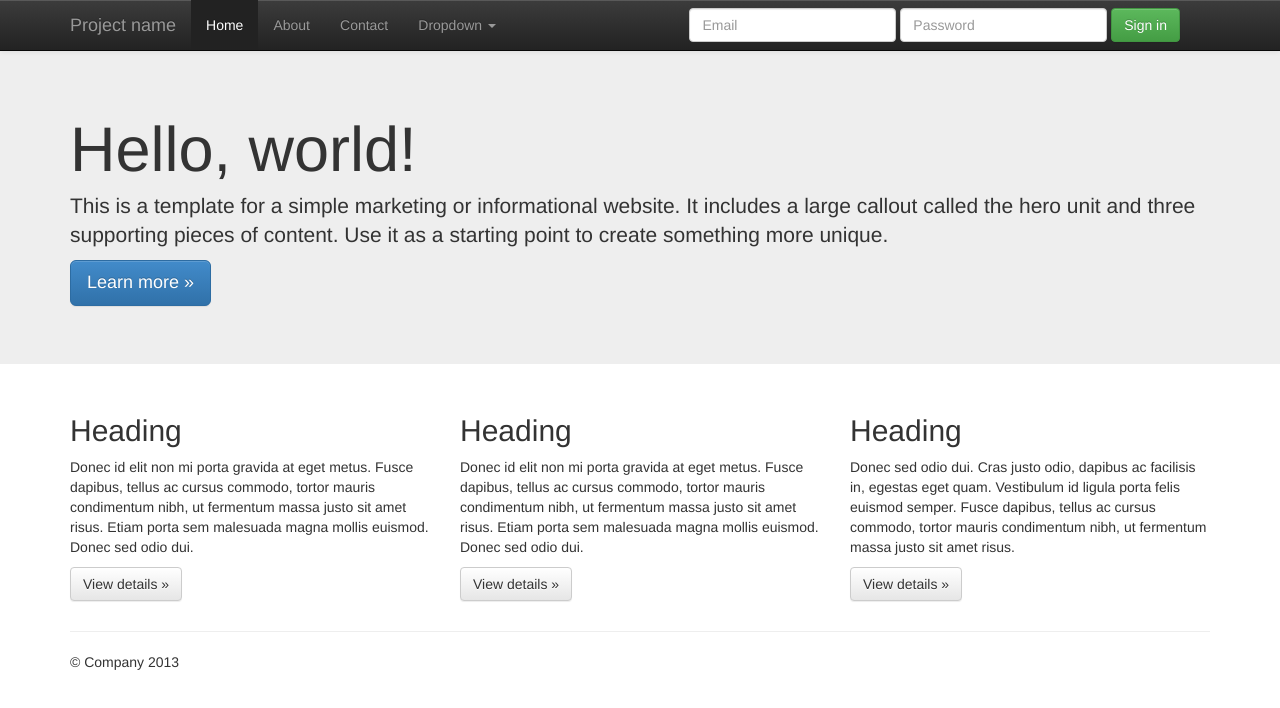
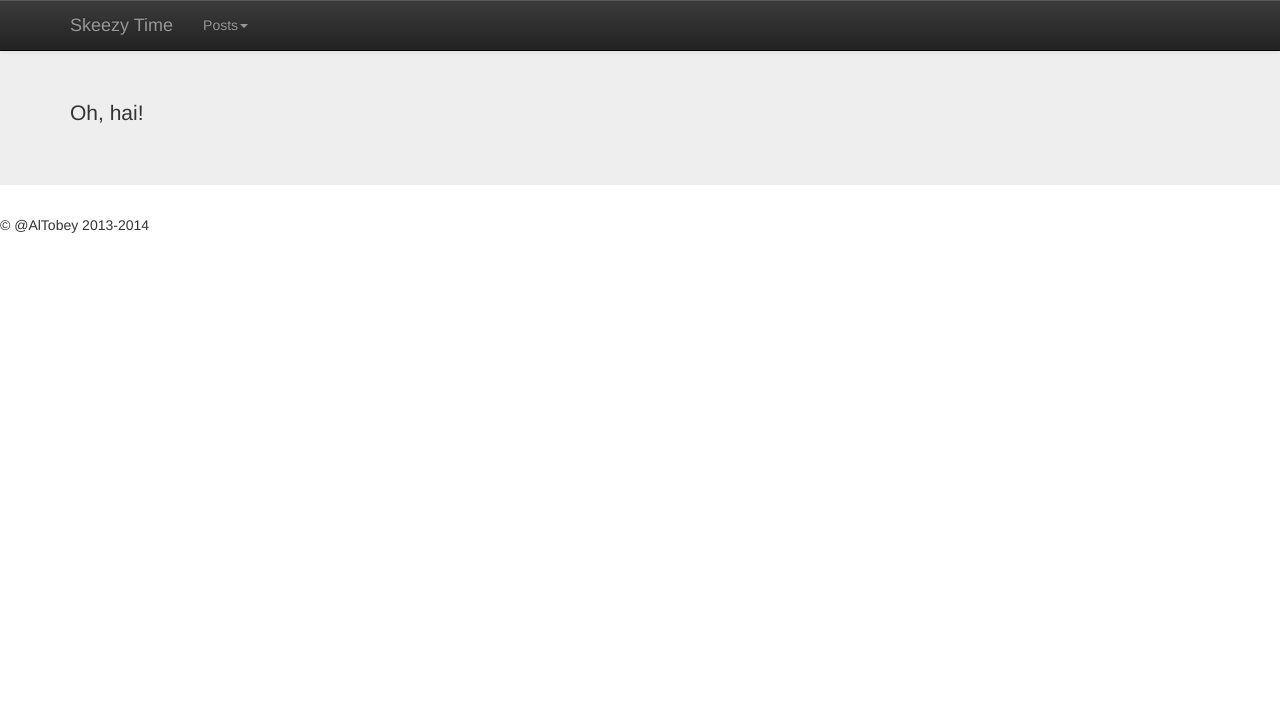
Before and after one commit to tobert/skeezy, a plain HTML site: page public/index.html in a window 1280 px wide. Drawn offline with nearby package versions, Linux system fonts and the light colour scheme.

Commit message:
strip down bootstrap defaults

```diff
--- a/public/index.html
+++ b/public/index.html
@@ -34,35 +34,19 @@
             <span class="icon-bar"></span>
             <span class="icon-bar"></span>
           </button>
-          <a class="navbar-brand" href="#">Project name</a>
+          <a class="navbar-brand" href="#">Skeezy Time</a>
         </div>
         <div class="navbar-collapse collapse">
           <ul class="nav navbar-nav">
-            <li class="active"><a href="#">Home</a></li>
-            <li><a href="#about">About</a></li>
-            <li><a href="#contact">Contact</a></li>
             <li class="dropdown">
-              <a href="#" class="dropdown-toggle" data-toggle="dropdown">Dropdown <b class="caret"></b></a>
+              <a href="#" class="dropdown-toggle" data-toggle="dropdown">Posts<b class="caret"></b></a>
               <ul class="dropdown-menu">
-                <li><a href="#">Action</a></li>
-                <li><a href="#">Another action</a></li>
-                <li><a href="#">Something else here</a></li>
-                <li class="divider"></li>
-                <li class="dropdown-header">Nav header</li>
-                <li><a href="#">Separated link</a></li>
-                <li><a href="#">One more separated link</a></li>
+                <!-- TODO: XHR request to get post list -->
+                <li><a href="#">Post 1</a></li>
+                <li><a href="#">Post 2</a></li>
               </ul>
             </li>
           </ul>
-          <form class="navbar-form navbar-right">
-            <div class="form-group">
-              <input type="text" placeholder="Email" class="form-control">
-            </div>
-            <div class="form-group">
-              <input type="password" placeholder="Password" class="form-control">
-            </div>
-            <button type="submit" class="btn btn-success">Sign in</button>
-          </form>
         </div><!--/.navbar-collapse -->
       </div>
     </div>
@@ -70,42 +54,18 @@
     <!-- Main jumbotron for a primary marketing message or call to action -->
     <div class="jumbotron">
       <div class="container">
-        <h1>Hello, world!</h1>
-        <p>This is a template for a simple marketing or informational website. It includes a large callout called the hero unit and three supporting pieces of content. Use it as a starting point to create something more unique.</p>
-        <p><a class="btn btn-primary btn-lg">Learn more &raquo;</a></p>
+        <!-- TODO: grab most recent post -->
+        <p>Oh, hai!</p>
       </div>
     </div>
 
-    <div class="container">
-      <!-- Example row of columns -->
-      <div class="row">
-        <div class="col-lg-4">
-          <h2>Heading</h2>
-          <p>Donec id elit non mi porta gravida at eget metus. Fusce dapibus, tellus ac cursus commodo, tortor mauris condimentum nibh, ut fermentum massa justo sit amet risus. Etiam porta sem malesuada magna mollis euismod. Donec sed odio dui. </p>
-          <p><a class="btn btn-default" href="#">View details &raquo;</a></p>
-        </div>
-        <div class="col-lg-4">
-          <h2>Heading</h2>
-          <p>Donec id elit non mi porta gravida at eget metus. Fusce dapibus, tellus ac cursus commodo, tortor mauris condimentum nibh, ut fermentum massa justo sit amet risus. Etiam porta sem malesuada magna mollis euismod. Donec sed odio dui. </p>
-          <p><a class="btn btn-default" href="#">View details &raquo;</a></p>
-       </div>
-        <div class="col-lg-4">
-          <h2>Heading</h2>
-          <p>Donec sed odio dui. Cras justo odio, dapibus ac facilisis in, egestas eget quam. Vestibulum id ligula porta felis euismod semper. Fusce dapibus, tellus ac cursus commodo, tortor mauris condimentum nibh, ut fermentum massa justo sit amet risus.</p>
-          <p><a class="btn btn-default" href="#">View details &raquo;</a></p>
-        </div>
-      </div>
+<footer>
+  <p>&copy; @AlTobey 2013-2014</p>
+</footer>
 
-      <hr>
-
-      <footer>
-        <p>&copy; Company 2013</p>
-      </footer>
-    </div> <!-- /container -->        <script src="//ajax.googleapis.com/ajax/libs/jquery/1.10.1/jquery.js"></script>
-        <script>window.jQuery || document.write('<script src="js/vendor/jquery-1.10.1.js"><\/script>')</script>
-
-        <script src="js/vendor/bootstrap.min.js"></script>
-
-        <script src="js/main.js"></script>
+<script src="//ajax.googleapis.com/ajax/libs/jquery/1.10.1/jquery.js"></script>
+<script>window.jQuery || document.write('<script src="js/vendor/jquery-1.10.1.js"><\/script>')</script>
+<script src="js/vendor/bootstrap.min.js"></script>
+<script src="js/main.js"></script>
     </body>
 </html>
```
